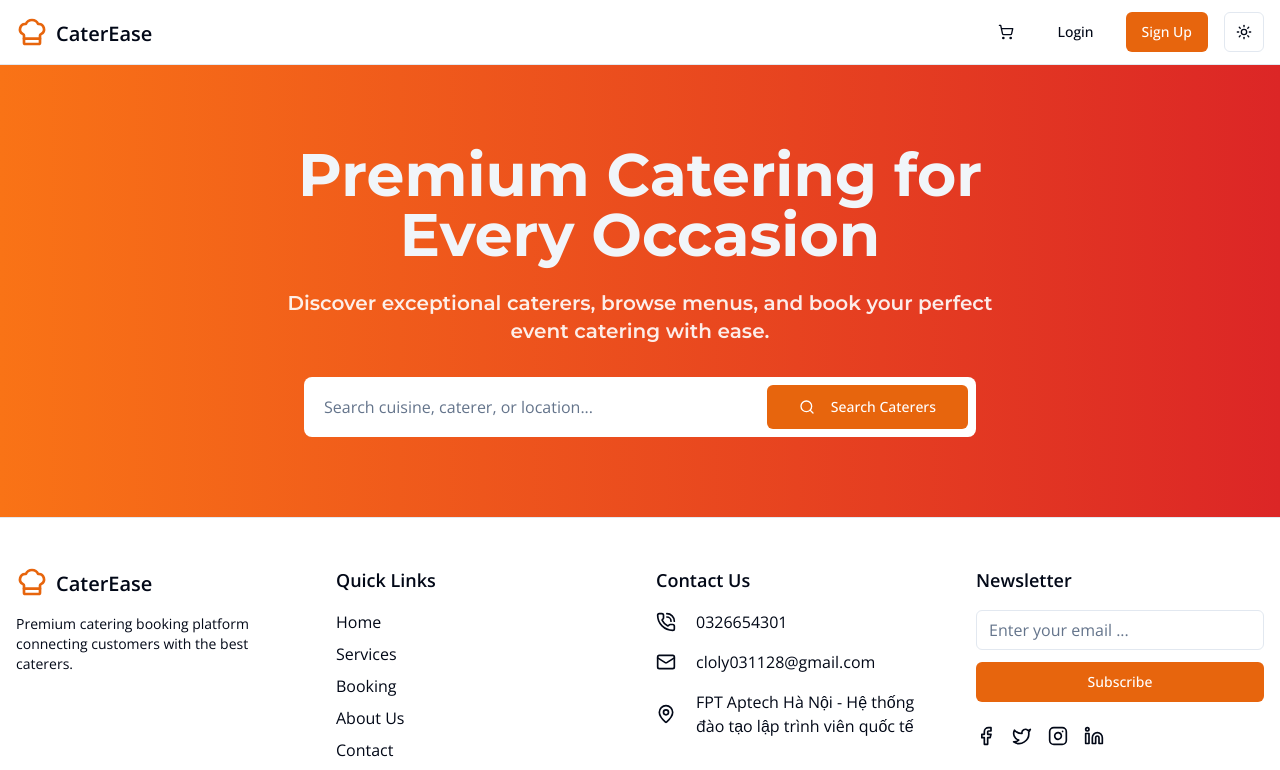
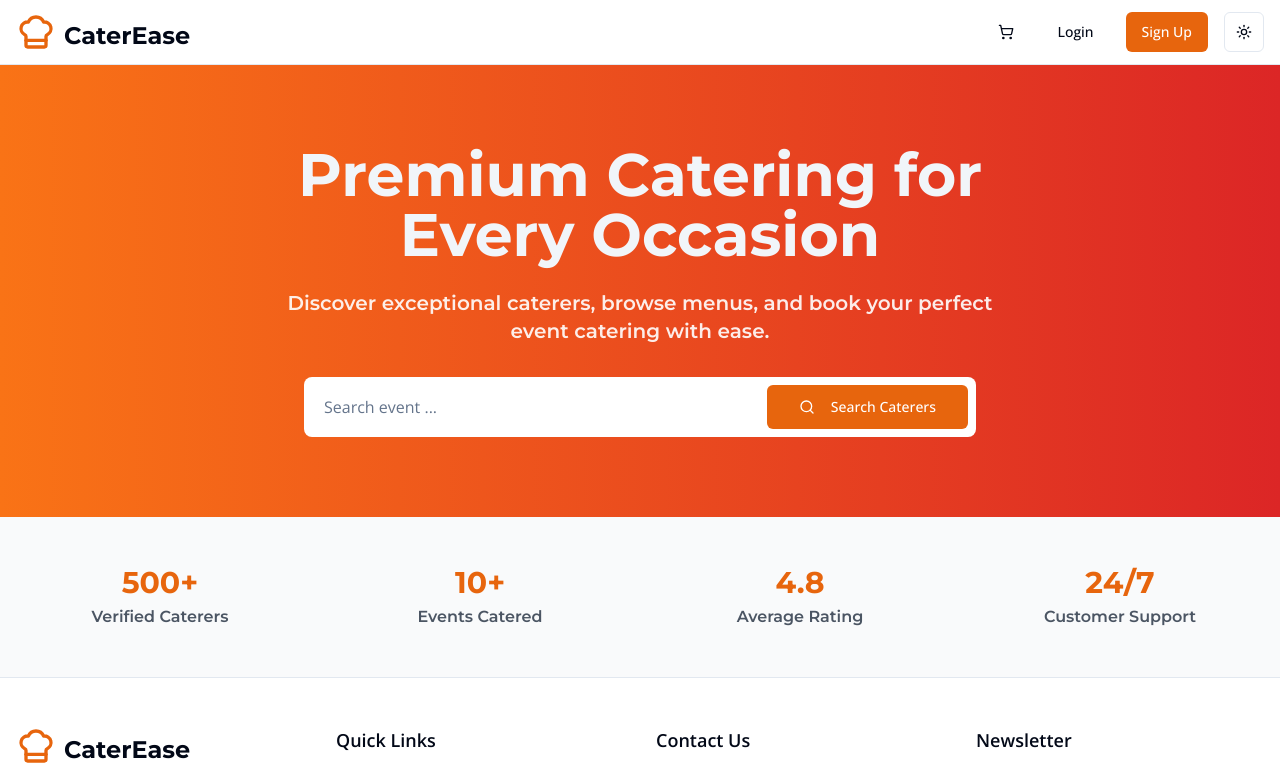
Before and after one commit to nguyentrongbut/Cater-Ease, a Next.js app: page / in a window 1280 px wide. Shown: the top 770 px of the page. Built offline with nearby package versions, Linux system fonts and the light colour scheme.

Commit message:
feat(ui): fix logo and add quick stats section. Ref #10

```diff
--- a/src/app/(customers)/page.tsx
+++ b/src/app/(customers)/page.tsx
@@ -1,8 +1,10 @@
 import SearchBar from "@/components/pages/home/search.bar";
+import QuickStats from "@/components/pages/home/quick.stats";
 
 export default function Home() {
     return (
         <>
+            {/* banner and search */}
             <section className="relative bg-gradient-to-r from-orange-500 to-red-600 text-white py-20">
                 <div className="container mx-auto px-4">
                     <div className="max-w-3xl mx-auto text-center">
@@ -14,6 +16,9 @@ export default function Home() {
                     </div>
                 </div>
             </section>
+            {/* end banner and search */}
+
+            <QuickStats></QuickStats>
         </>
     );
 }
--- a/src/components/common/logo.tsx
+++ b/src/components/common/logo.tsx
@@ -4,16 +4,16 @@ import Link from "next/link";
 const Logo = ({ size = "md" }: { size?: "md" | "lg" | "xl" }) => {
     const sizeMap = {
         md: {
-            logo: "h-8 w-8",
-            text: "text-xl",
+            logo: "size-10",
+            text: "text-2xl",
         },
         lg: {
-            logo: "h-10 w-10",
-            text: "text-2xl",
+            logo: "size-12",
+            text: "text-4xl",
         },
         xl: {
-            logo: "h-12 w-12",
-            text: "text-3xl",
+            logo: "size-14",
+            text: "text-6xl",
         },
     };
 
@@ -22,7 +22,7 @@ const Logo = ({ size = "md" }: { size?: "md" | "lg" | "xl" }) => {
     return (
         <Link href="/" className="flex items-end space-x-2">
             <ChefHat className={`${logo} text-primary`} />
-            <span className={`font-bold ${text}`}>CaterEase</span>
+            <span className={`font-bold font-title ${text}`}>CaterEase</span>
         </Link>
     );
 };
--- /dev/null
+++ b/src/components/pages/home/quick.stats.item.tsx
@@ -0,0 +1,10 @@
+const QuickStatsItem = ({number, title, plus}: { number: string, title: string, plus?:boolean }) => {
+    return (
+        <div>
+            <div className="text-3xl font-bold text-primary">{number}{plus && "+"}</div>
+            <div className="text-gray-600 dark:text-white mt-1">{title}</div>
+        </div>
+    )
+}
+
+export default QuickStatsItem
--- /dev/null
+++ b/src/components/pages/home/quick.stats.tsx
@@ -0,0 +1,23 @@
+import QuickStatsItem from "@/components/pages/home/quick.stats.item";
+import {quickStatsData} from "@/constants";
+
+const QuickStats = () => {
+    return (
+        <section className="py-12 bg-gray-50 dark:bg-background">
+            <div className="container mx-auto px-4">
+                <div className="grid grid-cols-2 md:grid-cols-4 gap-8 text-center font-title">
+                    {quickStatsData.map((item) => (
+                        <QuickStatsItem
+                            key={item.title}
+                            number={item.number}
+                            title={item.title}
+                            plus={item.plus}
+                        ></QuickStatsItem>
+                    ))}
+                </div>
+            </div>
+        </section>
+    )
+}
+
+export default QuickStats;
--- a/src/components/pages/home/search.bar.tsx
+++ b/src/components/pages/home/search.bar.tsx
@@ -17,7 +17,7 @@ const SearchBar = () => {
         <div className="bg-white rounded-lg p-2 flex flex-col md:flex-row gap-2 max-w-2xl mx-auto relative">
             <div className="flex-1 flex items-center relative">
                 <Input
-                    placeholder="Search cuisine, caterer, or location..."
+                    placeholder="Search event ..."
                     className="border-0 focus-visible:ring-0 text-gray-900 dark:bg-white"
                     value={searchQuery}
                     onChange={(e) => setSearchQuery(e.target.value)}
@@ -30,7 +30,7 @@ const SearchBar = () => {
                     )
                 }
             </div>
-            <Link href="/caterers">
+            <Link href="/events">
                 <Button size="lg" className="w-full">
                     <Search className="h-4 w-4 mr-2"/>
                     Search Caterers
--- a/src/constants/index.tsx
+++ b/src/constants/index.tsx
@@ -74,3 +74,24 @@ export const contactItems: TContactItem[] = [
         target: "_blank"
     }
 ]
+
+export const quickStatsData = [
+    {
+        number: "500",
+        title: "Verified Caterers",
+        plus: true
+    },
+    {
+        number: "10",
+        title: "Events Catered",
+        plus: true
+    },
+    {
+        number: "4.8",
+        title: "Average Rating"
+    },
+    {
+        number: "24/7" ,
+        title: "Customer Support"
+    }
+]
```
